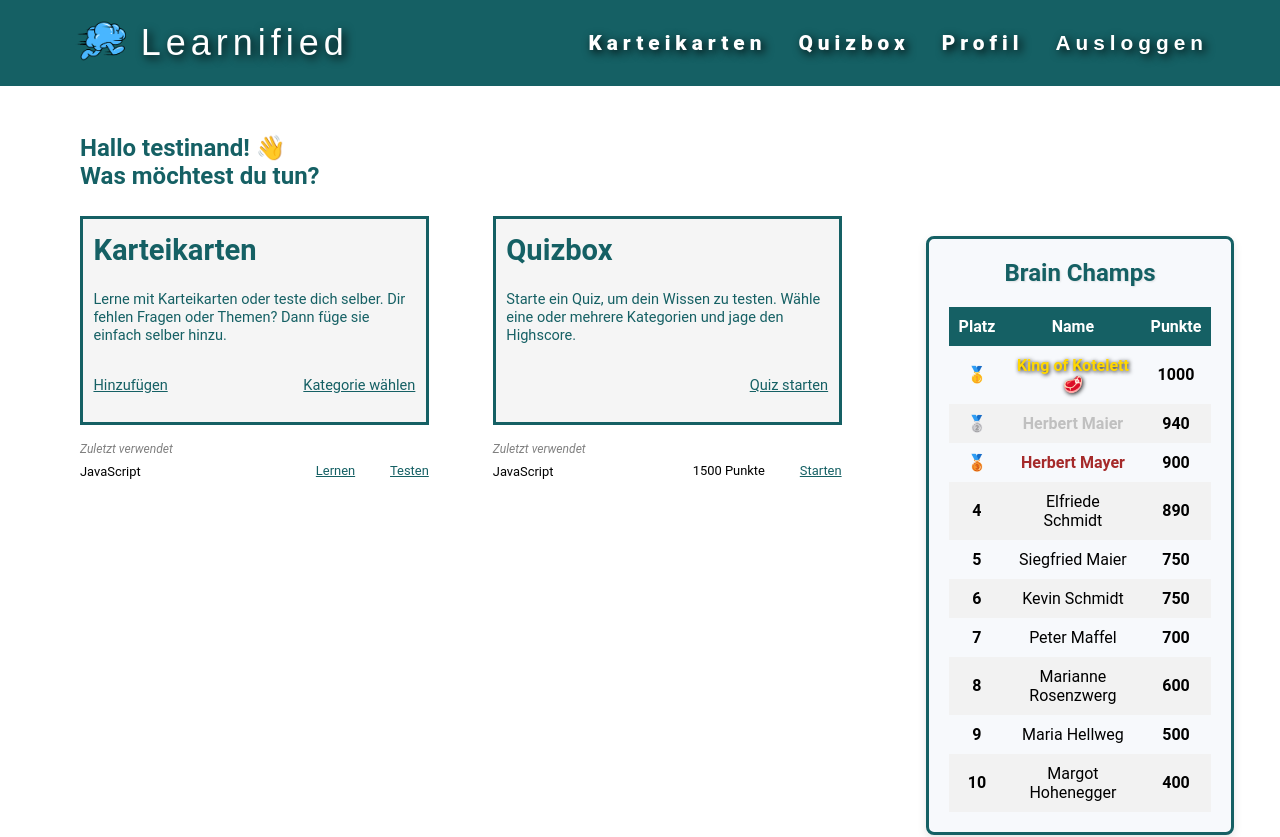
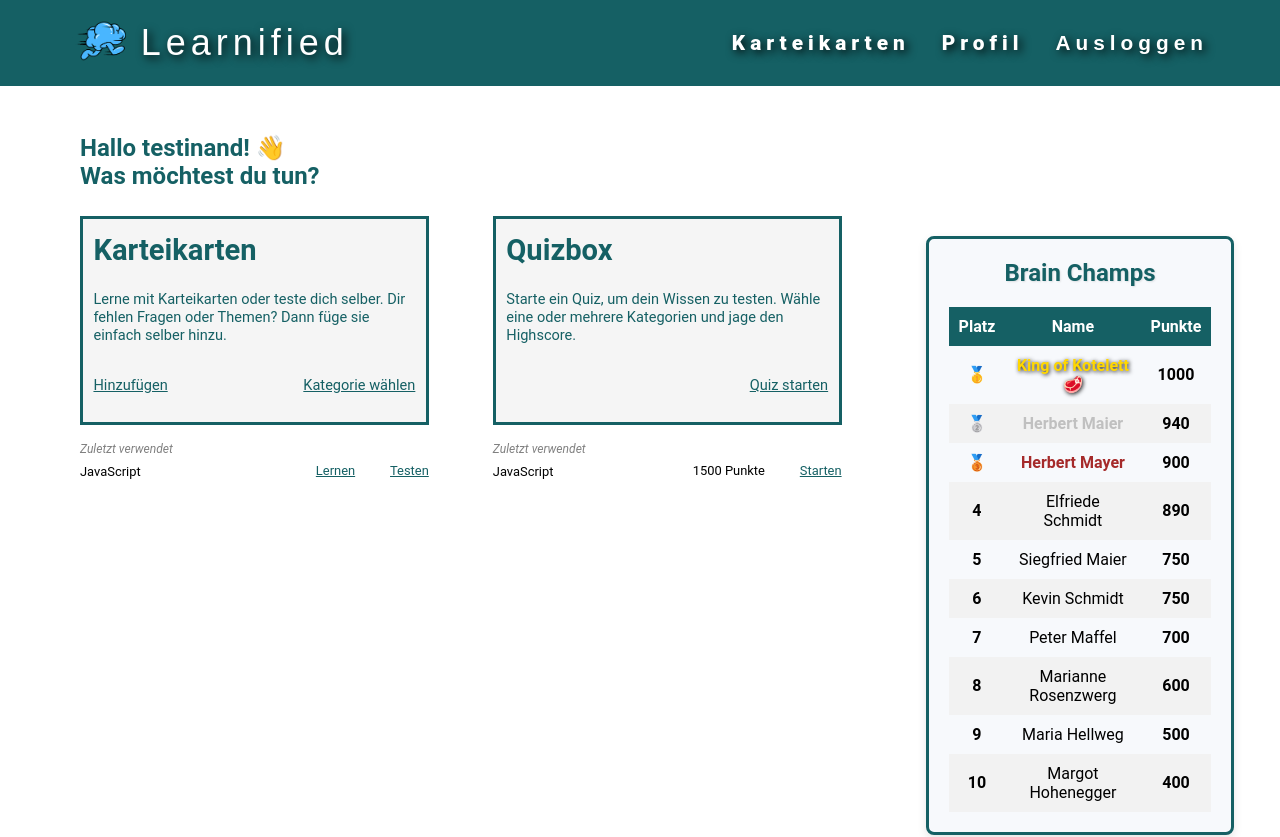
Before and after one commit to coding-bootcamps-eu/final-project-2024-08-learn-app, a Vue app: page / in a window 1280 px wide. Shown: the top 837 px of the page. Built offline with nearby package versions, Linux system fonts and the light colour scheme; a web font is replaced by a local one.

Commit message:
fixed the quiz error in the header that broke the site

```diff
--- a/src/components/MainHeader.vue
+++ b/src/components/MainHeader.vue
@@ -21,7 +21,6 @@
       <!-- NAVIGATION -->
       <nav class="header__nav">
         <router-link to="/categories" class="nav__item">Karteikarten</router-link>
-        <router-link to="/quiz" class="nav__item">Quizbox</router-link>
         <router-link to="/profile" class="nav__item">Profil</router-link>
         <button @click="logout" class="header__logout">Ausloggen</button>
       </nav>
@@ -37,7 +36,6 @@
     <!-- MOBILE NAVIGATION -->
     <nav class="header__nav-mobile" :class="{ 'nav--open': menuOpen }" v-if="isMobile">
       <router-link to="/categories" class="nav__item">Karteikarten</router-link>
-      <router-link to="/quiz" class="nav__item">Quizbox</router-link>
       <router-link to="/profile" class="nav__item">Profil</router-link>
       <button @click="logout" class="header__logout">Ausloggen</button>
     </nav>
--- a/src/router/index.js
+++ b/src/router/index.js
@@ -31,7 +31,7 @@ const router = createRouter({
       component: LearnView,
     },
     {
-      path: '/quiz',
+      path: '/quiz/:id',
       name: 'quiz',
       component: QuizView,
     },
--- a/src/views/HomeView.vue
+++ b/src/views/HomeView.vue
@@ -56,7 +56,6 @@ export default {
         'Starte ein Quiz, um dein Wissen zu testen. Wähle eine oder mehrere Kategorien und jage den Highscore.',
       addLink: { name: 'addCard' },
       categoryLink: { name: 'categories' },
-      quizLink: { name: 'quiz' },
       learnLink: { name: 'home' },
       testLink: { name: 'home' },
       userPoints: '1500',
```
